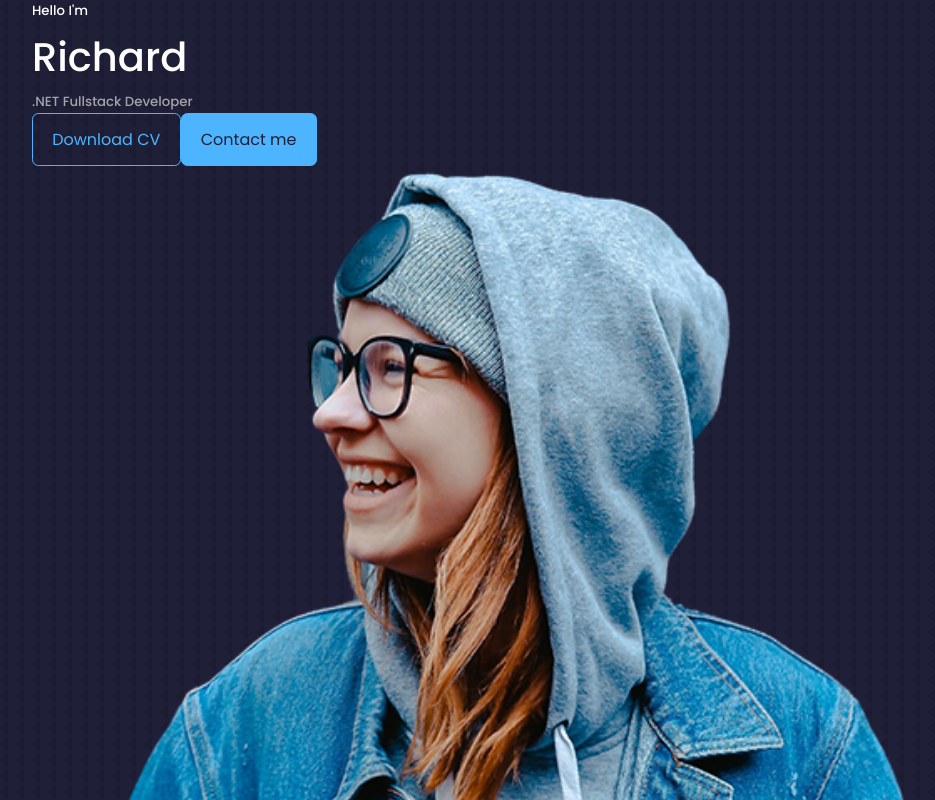
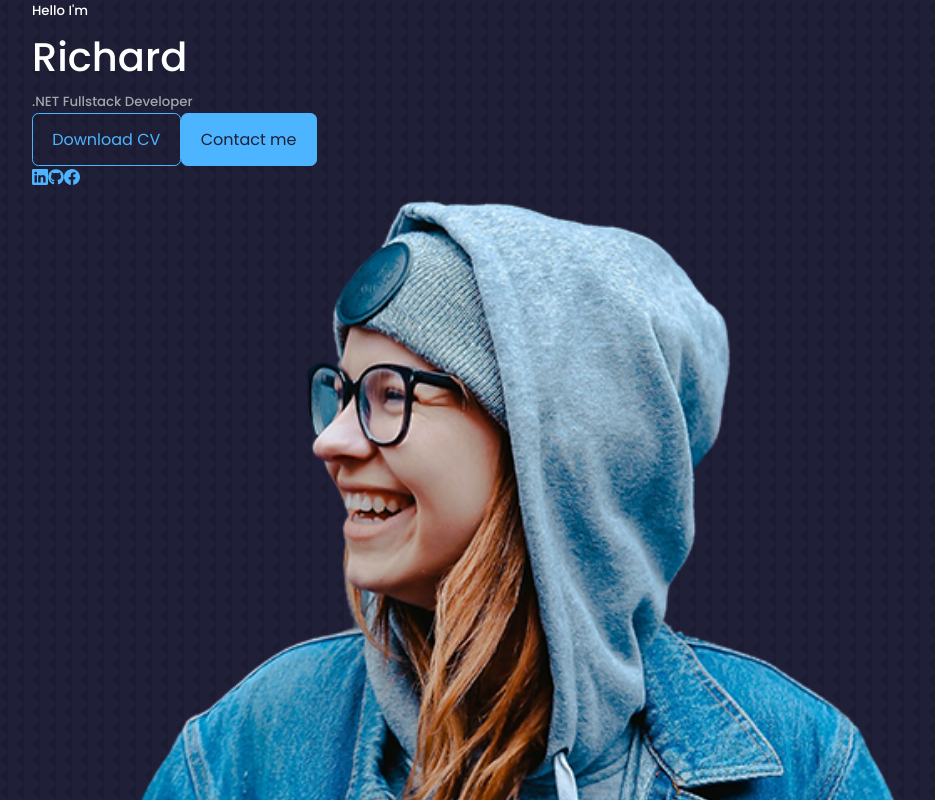
Before and after one commit to RichardChalk/portfolio, a React (Create React App) app: page / in a window 1280 px wide. Shown: the top 800 px of the page, without its empty margins (128-1063 px from the left). Built offline with nearby package versions, Linux system fonts and the light colour scheme.

Commit message:
Fixed an error in header css for a tags

```diff
--- a/src/components/header/Header.jsx
+++ b/src/components/header/Header.jsx
@@ -11,7 +11,9 @@ const Header = () => {
         <h5>Hello I'm</h5>
         <h1>Richard</h1>
         <h5 className="text-light">.NET Fullstack Developer</h5>
+
         <CTA />
+        <HeaderSocials />
 
         <div className="me">
           <img src={ME} alt="Portrait of Richard Chalk" />
@@ -20,8 +22,6 @@ const Header = () => {
         <a href="#contact" className="scroll__down">
           Scroll Down
         </a>
-
-        <HeaderSocials />
       </div>
     </header>
   );
--- a/src/components/header/HeaderSocials.jsx
+++ b/src/components/header/HeaderSocials.jsx
@@ -1,6 +1,7 @@
 import React from "react";
 import { BsLinkedin } from "react-icons/bs";
-import { BsGithub } from "react-icons/bs";
+import { BsFacebook } from "react-icons/bs";
+import { FaGithub } from "react-icons/fa";
 
 const HeaderSocials = () => {
   return (
@@ -9,7 +10,10 @@ const HeaderSocials = () => {
         <BsLinkedin />
       </a>
       <a href="https://github.com" target="_blank">
-        <BsGithub />
+        <FaGithub />
+      </a>
+      <a href="https://facebook.com" target="_blank">
+        <BsFacebook />
       </a>
     </div>
   );
--- a/src/index.css
+++ b/src/index.css
@@ -83,7 +83,8 @@ section > h2 {
 }
 
 a {
-  color: var(--transition);
+  color: var(--colour-primary);
+  transition: var(--transition);
 }
 
 a:hover {
```
